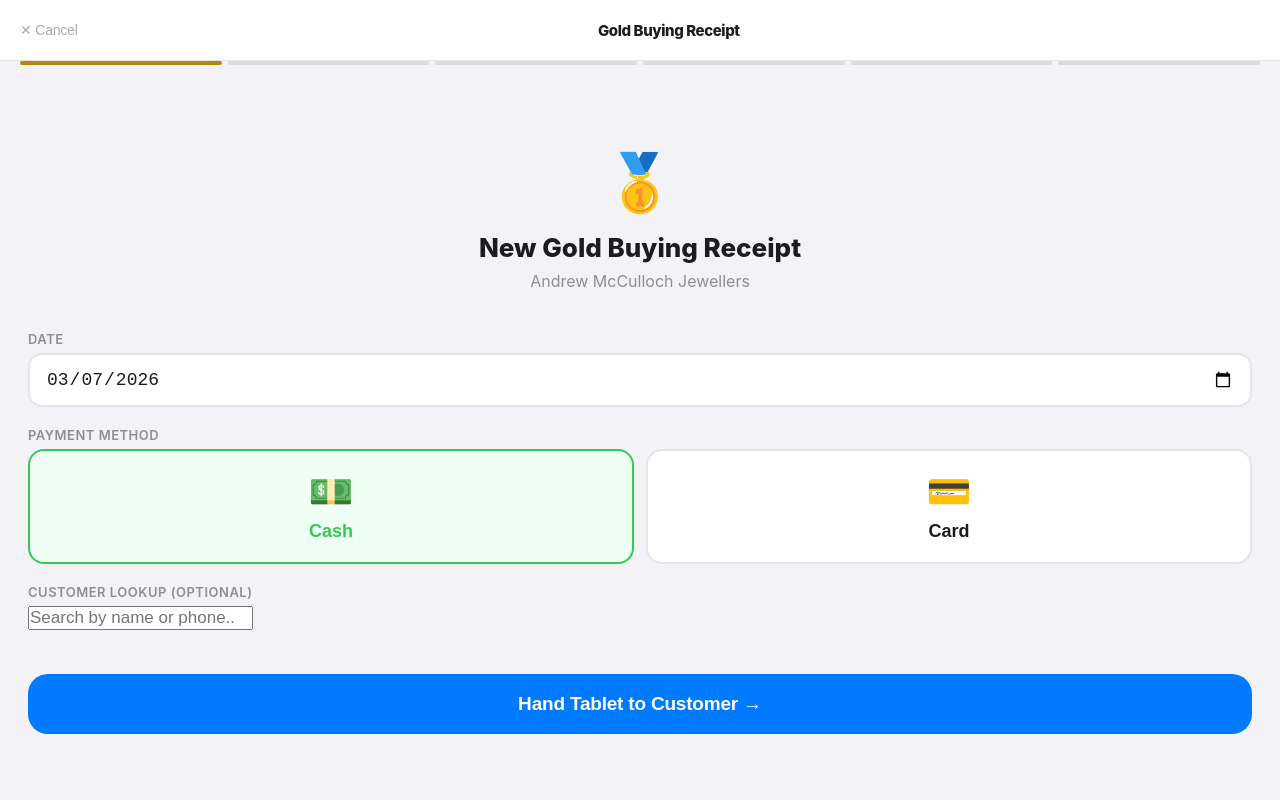
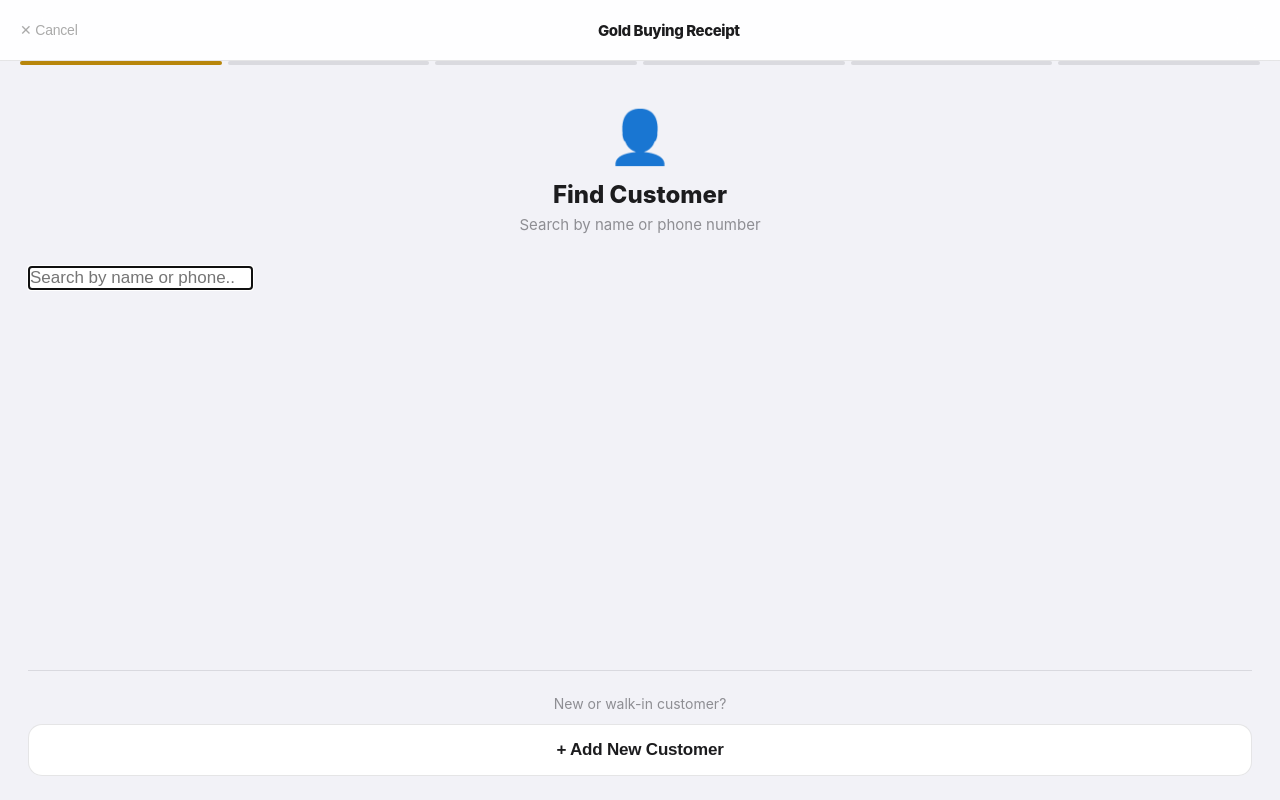
Before and after one commit to Idearigs/GBR-, a React (Vite) app in the folder client/: page /new in a window 1280 px wide. Built offline with nearby package versions, Linux system fonts and the light colour scheme; sample sign-in values are in the browser's storage.

Commit message:
feat: replace customer lookup in receipt wizard with dedicated find/new customer steps

```diff
--- a/client/src/pages/NewReceipt.tsx
+++ b/client/src/pages/NewReceipt.tsx
@@ -2,6 +2,8 @@ import React, { useState, useRef, useEffect, useCallback } from 'react';
 import { useNavigate } from 'react-router-dom';
 import { createReceipt, updateReceipt, sendSMS, uploadIdImage, getIdImageUrl, searchCustomers } from '../api';
 import type { ReceiptItem } from '../types';
+
+type Step = 'find-customer' | 'new-customer' | 'receipt' | 'id' | 'items' | 'sign' | 'done';
 
 // ──────────────────────────────────────────────────────
 // Toast hook
@@ -17,38 +19,140 @@ function useToast() {
 }
 
 // ──────────────────────────────────────────────────────
-// Step 0 — Owner starts (auto date + receipt no)
+// Step 0 — Owner: Find existing customer
 // ──────────────────────────────────────────────────────
-function StepStart({ date, onDateChange, paymentMethod, onPaymentChange, onNext, onCustomerSelect }: {
+function StepFindCustomer({ onSelect, onNewCustomer }: {
+  onSelect: (c: { id: string; name: string; phone: string; address: string }) => void;
+  onNewCustomer: () => void;
+}) {
+  const [q, setQ] = useState('');
+  const [results, setResults] = useState<Array<{ id: string; name: string; phone: string; address: string }>>([]);
+  const [searching, setSearching] = useState(false);
+  const [selected, setSelected] = useState<{ id: string; name: string; phone: string; address: string } | null>(null);
+
+  useEffect(() => {
+    if (!q.trim()) { setResults([]); return; }
+    const t = setTimeout(async () => {
+      setSearching(true);
+      try { const res = await searchCustomers(q); setResults(res.data); }
+      catch { setResults([]); } finally { setSearching(false); }
+    }, 300);
+    return () => clearTimeout(t);
+  }, [q]);
+
+  return (
+    <div className="page" style={{ display: 'flex', flexDirection: 'column', minHeight: '70vh' }}>
+      <div style={{ textAlign: 'center', marginBottom: 32 }}>
+        <div style={{ fontSize: 52, marginBottom: 12 }}>👤</div>
+        <h2 style={{ fontSize: 24, fontWeight: 800, marginBottom: 6 }}>Find Customer</h2>
+        <p style={{ color: 'var(--grey)', fontSize: 15 }}>Search by name or phone number</p>
+      </div>
+
+      {selected ? (
+        <div style={{ background: 'var(--success-pale)', border: '2px solid var(--success)', borderRadius: 14, padding: '16px 18px', marginBottom: 20 }}>
+          <div style={{ display: 'flex', justifyContent: 'space-between', alignItems: 'flex-start' }}>
+            <div>
+              <div style={{ fontSize: 18, fontWeight: 800, color: 'var(--dark)' }}>{selected.name}</div>
+              {selected.phone && <div style={{ fontSize: 14, color: 'var(--grey)', marginTop: 3 }}>{selected.phone}</div>}
+              {selected.address && <div style={{ fontSize: 13, color: 'var(--grey)', marginTop: 2 }}>{selected.address.split('\n')[0]}</div>}
+            </div>
+            <button onClick={() => { setSelected(null); setQ(''); }} style={{ background: 'none', border: 'none', color: 'var(--grey)', fontSize: 20, cursor: 'pointer', padding: 4 }}>✕</button>
+          </div>
+          <button className="btn btn-primary btn-full mt-16" onClick={() => onSelect(selected)}>
+            Continue with {selected.name.split(' ')[0]} →
+          </button>
+        </div>
+      ) : (
+        <div className="form-group">
+          <input
+            type="search"
+            placeholder="Search by name or phone..."
+            value={q}
+            onChange={e => { setQ(e.target.value); setSelected(null); }}
+            autoFocus
+            style={{ fontSize: 17 }}
+          />
+          {searching && <div style={{ fontSize: 13, color: 'var(--grey)', padding: '6px 4px' }}>Searching...</div>}
+          {results.length > 0 && (
+            <div style={{ background: '#fff', borderRadius: 12, marginTop: 4, boxShadow: '0 4px 20px rgba(0,0,0,0.12)', overflow: 'hidden', maxHeight: 320, overflowY: 'auto' }}>
+              {results.map(c => (
+                <div key={c.id} onClick={() => { setSelected(c); setResults([]); }}
+                  style={{ padding: '14px 16px', borderBottom: '1px solid #F2F2F7', cursor: 'pointer' }}>
+                  <div style={{ fontWeight: 700, fontSize: 16 }}>{c.name}</div>
+                  {c.phone && <div style={{ fontSize: 13, color: '#8E8E93', marginTop: 2 }}>{c.phone}</div>}
+                </div>
+              ))}
+            </div>
+          )}
+          {q.trim() && !searching && results.length === 0 && (
+            <div style={{ fontSize: 14, color: 'var(--grey)', padding: '8px 4px' }}>No customers found for "{q}"</div>
+          )}
+        </div>
+      )}
+
+      <div style={{ marginTop: 'auto', paddingTop: 24, borderTop: '1px solid var(--border)' }}>
+        <p style={{ fontSize: 14, color: 'var(--grey)', textAlign: 'center', marginBottom: 12 }}>New or walk-in customer?</p>
+        <button className="btn btn-outline btn-full" onClick={onNewCustomer}>
+          + Add New Customer
+        </button>
+      </div>
+    </div>
+  );
+}
+
+// ──────────────────────────────────────────────────────
+// Step 1 — Owner: fill in new customer details
+// ──────────────────────────────────────────────────────
+function StepNewCustomer({ name, phone, address, onChange, onNext, onBack }: {
+  name: string; phone: string; address: string;
+  onChange: (f: string, v: string) => void;
+  onNext: () => void; onBack: () => void;
+}) {
+  return (
+    <div className="page">
+      <button className="btn btn-ghost" style={{ padding: '8px 0', marginBottom: 20 }} onClick={onBack}>← Back</button>
+      <h2 style={{ fontSize: 22, fontWeight: 800, marginBottom: 6 }}>New Customer</h2>
+      <p style={{ color: 'var(--grey)', fontSize: 14, marginBottom: 24 }}>Enter the customer's details</p>
+
+      <div className="form-group">
+        <label>Full Name *</label>
+        <input type="text" placeholder="e.g. John Smith" value={name}
+          onChange={e => onChange('name', e.target.value)} autoCapitalize="words" style={{ fontSize: 18 }} />
+      </div>
+      <div className="form-group">
+        <label>Phone Number</label>
+        <input type="tel" placeholder="07xxx xxxxxx" value={phone}
+          onChange={e => onChange('phone', e.target.value)} style={{ fontSize: 18 }} />
+      </div>
+      <div className="form-group">
+        <label>Address</label>
+        <textarea placeholder="Street, City, Postcode" value={address}
+          onChange={e => onChange('address', e.target.value)} style={{ fontSize: 16, minHeight: 90 }} />
+      </div>
+
+      <button className="btn btn-primary btn-full btn-lg mt-16" onClick={onNext} disabled={!name.trim()}>
+        Continue →
+      </button>
+    </div>
+  );
+}
+
+// ──────────────────────────────────────────────────────
+// Step 2 — Owner: receipt date + payment
+// ──────────────────────────────────────────────────────
+function StepStart({ date, onDateChange, paymentMethod, onPaymentChange, customerName, onNext, onBack }: {
   date: string; onDateChange: (d: string) => void;
   paymentMethod: string; onPaymentChange: (m: string) => void;
-  onNext: () => void;
-  onCustomerSelect: (c: { name: string; phone: string; address: string }) => void;
+  customerName: string;
+  onNext: () => void; onBack: () => void;
 }) {
-  const [custSearch, setCustSearch] = useState('');
-  const [custResults, setCustResults] = useState<Array<{ id: string; name: string; phone: string; address: string }>>([]);
-  const [searching, setSearching] = useState(false);
-
-  useEffect(() => {
-    if (!custSearch.trim()) { setCustResults([]); return; }
-    const t = setTimeout(async () => {
-      setSearching(true);
-      try {
-        const res = await searchCustomers(custSearch);
-        setCustResults(res.data);
-      } catch { setCustResults([]); } finally {
-        setSearching(false);
-      }
-    }, 300);
-    return () => clearTimeout(t);
-  }, [custSearch]);
-
   return (
     <div className="page" style={{ display: 'flex', flexDirection: 'column', justifyContent: 'center', minHeight: '70vh' }}>
-      <div style={{ textAlign: 'center', marginBottom: 40 }}>
-        <div style={{ fontSize: 56, marginBottom: 16 }}>🥇</div>
-        <h2 style={{ fontSize: 26, fontWeight: 800, marginBottom: 8 }}>New Gold Buying Receipt</h2>
-        <p style={{ color: 'var(--grey)', fontSize: 16 }}>Andrew McCulloch Jewellers</p>
+      <button className="btn btn-ghost" style={{ padding: '8px 0', marginBottom: 20 }} onClick={onBack}>← Back</button>
+      <div style={{ textAlign: 'center', marginBottom: 32 }}>
+        <div style={{ fontSize: 52, marginBottom: 12 }}>🥇</div>
+        <h2 style={{ fontSize: 24, fontWeight: 800, marginBottom: 6 }}>New Gold Buying Receipt</h2>
+        {customerName && <p style={{ color: 'var(--grey)', fontSize: 15 }}>Customer: <strong>{customerName}</strong></p>}
       </div>
 
       <div className="form-group">
@@ -59,58 +163,21 @@ function StepStart({ date, onDateChange, paymentMethod, onPaymentChange, onNext,
       <div className="form-group">
         <label>Payment Method</label>
         <div style={{ display: 'grid', gridTemplateColumns: '1fr 1fr', gap: 12, marginTop: 4 }}>
-          <button
-            type="button"
-            onClick={() => onPaymentChange('cash')}
-            style={{
-              padding: '20px 16px', borderRadius: 16, border: `2.5px solid ${paymentMethod === 'cash' ? 'var(--success)' : 'var(--border)'}`,
-              background: paymentMethod === 'cash' ? 'var(--success-pale)' : 'var(--surface)',
-              cursor: 'pointer', textAlign: 'center', transition: 'all 0.15s',
-            }}
-          >
+          <button type="button" onClick={() => onPaymentChange('cash')} style={{
+            padding: '20px 16px', borderRadius: 16, border: `2.5px solid ${paymentMethod === 'cash' ? 'var(--success)' : 'var(--border)'}`,
+            background: paymentMethod === 'cash' ? 'var(--success-pale)' : 'var(--surface)', cursor: 'pointer', textAlign: 'center',
+          }}>
             <div style={{ fontSize: 36, marginBottom: 8 }}>💵</div>
             <div style={{ fontSize: 18, fontWeight: 700, color: paymentMethod === 'cash' ? 'var(--success)' : 'var(--dark)' }}>Cash</div>
           </button>
-          <button
-            type="button"
-            onClick={() => onPaymentChange('card')}
-            style={{
-              padding: '20px 16px', borderRadius: 16, border: `2.5px solid ${paymentMethod === 'card' ? 'var(--info)' : 'var(--border)'}`,
-              background: paymentMethod === 'card' ? 'var(--info-pale)' : 'var(--surface)',
-              cursor: 'pointer', textAlign: 'center', transition: 'all 0.15s',
-            }}
-          >
+          <button type="button" onClick={() => onPaymentChange('card')} style={{
+            padding: '20px 16px', borderRadius: 16, border: `2.5px solid ${paymentMethod === 'card' ? 'var(--info)' : 'var(--border)'}`,
+            background: paymentMethod === 'card' ? 'var(--info-pale)' : 'var(--surface)', cursor: 'pointer', textAlign: 'center',
+          }}>
             <div style={{ fontSize: 36, marginBottom: 8 }}>💳</div>
             <div style={{ fontSize: 18, fontWeight: 700, color: paymentMethod === 'card' ? 'var(--info)' : 'var(--dark)' }}>Card</div>
           </button>
         </div>
-      </div>
-
-      {/* Customer lookup */}
-      <div className="form-group">
-        <label>Customer Lookup (optional)</label>
-        <input
-          type="search"
-          placeholder="Search by name or phone..."
-          value={custSearch}
-          onChange={e => { setCustSearch(e.target.value); }}
-          style={{ fontSize: 17 }}
-        />
-        {searching && <div style={{ fontSize: 13, color: 'var(--grey)', padding: '6px 4px' }}>Searching...</div>}
-        {custResults.length > 0 && (
-          <div style={{ background: '#fff', borderRadius: 10, marginTop: 4, boxShadow: '0 4px 20px rgba(0,0,0,0.1)', overflow: 'hidden' }}>
-            {custResults.map((c: { id: string; name: string; phone: string; address: string }) => (
-              <div
-                key={c.id}
-                onClick={() => { onCustomerSelect(c); setCustSearch(''); setCustResults([]); }}
-                style={{ padding: '12px 16px', borderBottom: '1px solid #F2F2F7', cursor: 'pointer', display: 'flex', flexDirection: 'column', gap: 2 }}
-              >
-                <span style={{ fontWeight: 700, fontSize: 15 }}>{c.name}</span>
-                {c.phone && <span style={{ fontSize: 13, color: '#8E8E93' }}>{c.phone}</span>}
-              </div>
-            ))}
-          </div>
-        )}
       </div>
 
       <button className="btn btn-primary btn-full btn-lg mt-24" onClick={onNext}>
@@ -121,76 +188,7 @@ function StepStart({ date, onDateChange, paymentMethod, onPaymentChange, onNext,
 }
 
 // ──────────────────────────────────────────────────────
-// Step 1 — Customer fills their details (large UI)
-// ──────────────────────────────────────────────────────
-function StepCustomer({
-  name, address, phone,
-  onChange, onNext, onBack
-}: {
-  name: string; address: string; phone: string;
-  onChange: (f: string, v: string) => void;
-  onNext: () => void; onBack: () => void;
-}) {
-  return (
-    <div className="customer-step page">
-      <button className="btn btn-ghost" style={{ alignSelf: 'flex-start', marginBottom: 24, padding: '8px 0' }} onClick={onBack}>
-        ← Back
-      </button>
-      <h2>Hello! 👋</h2>
-      <p>Please fill in your details below</p>
-
-      <div style={{ background: 'var(--light)', border: '1px solid var(--border)', borderRadius: 12, padding: '14px 16px', marginBottom: 20, fontSize: 13, color: 'var(--grey)', lineHeight: 1.5 }}>
-        <strong style={{ color: 'var(--dark)', display: 'block', marginBottom: 4 }}>Privacy Notice (UK GDPR)</strong>
-        Andrew McCulloch Jewellers collects your name, address, phone number, a photo of your ID, and your signature to process this transaction and meet our legal obligations. Your data is stored securely and deleted after 6 years. You have the right to request access or erasure — contact us at 0115 925 7552.
-      </div>
-
-      <div className="form-group">
-        <label>Your Full Name</label>
-        <input
-          type="text"
-          placeholder="Full name"
-          value={name}
-          onChange={e => onChange('name', e.target.value)}
-          autoCapitalize="words"
-          style={{ fontSize: 22, padding: '18px 20px' }}
-        />
-      </div>
-
-      <div className="form-group">
-        <label>Your Address</label>
-        <textarea
-          placeholder="Street, City, Postcode"
-          value={address}
-          onChange={e => onChange('address', e.target.value)}
-          style={{ fontSize: 20, padding: '16px 20px', minHeight: 120 }}
-        />
-      </div>
-
-      <div className="form-group">
-        <label>Phone Number (optional)</label>
-        <input
-          type="tel"
-          placeholder="07xxx xxxxxx"
-          value={phone}
-          onChange={e => onChange('phone', e.target.value)}
-          style={{ fontSize: 22, padding: '18px 20px' }}
-        />
-      </div>
-
-      <button
-        className="btn btn-primary btn-full btn-lg mt-16"
-        onClick={onNext}
-        disabled={!name.trim()}
-      >
-        Next →
-      </button>
-      {!name.trim() && <p style={{ textAlign: 'center', color: 'var(--grey)', marginTop: 10, fontSize: 14 }}>Please enter your name to continue</p>}
-    </div>
-  );
-}
-
-// ──────────────────────────────────────────────────────
-// Step 2 — Owner captures customer ID photo
+// Step 3 — Owner captures customer ID photo
 // ──────────────────────────────────────────────────────
 function StepIDCapture({ idImageUrl, onCapture, onNext, onBack }: {
   idImageUrl: string;
@@ -718,7 +716,7 @@ export default function NewReceipt() {
 
   const today = new Date().toISOString().split('T')[0];
 
-  const [step, setStep] = useState(0);
+  const [step, setStep] = useState<Step>('find-customer');
   const [saving, setSaving] = useState(false);
   const [savedId, setSavedId] = useState('');
   const [publicToken, setPublicToken] = useState('');
@@ -733,14 +731,14 @@ export default function NewReceipt() {
 
   const totalAmount = items.reduce((s, i) => s + i.pounds + i.pence / 100, 0);
 
-  // Step labels for progress bar (steps 0-5)
-  const stepDots = ['Start', 'Details', 'ID', 'Items', 'Sign', 'Done'];
+  // Progress bar: find-customer, receipt, id, items, sign, done
+  const stepOrder: Step[] = ['find-customer', 'receipt', 'id', 'items', 'sign', 'done'];
+  const stepIndex = stepOrder.indexOf(step === 'new-customer' ? 'find-customer' : step);
 
   const handleCustomerChange = (f: string, v: string) => {
-    setCustomer(prev => ({ ...prev, [f === 'name' ? 'name' : f === 'address' ? 'address' : 'phone']: v }));
+    setCustomer(prev => ({ ...prev, [f]: v }));
   };
 
-  // After signature — save everything to server
   const handleSignatureSave = async (dataUrl: string) => {
     setSignatureData(dataUrl);
     setSaving(true);
@@ -750,15 +748,13 @@ export default function NewReceipt() {
         customer_name: customer.name,
         customer_address: customer.address,
         customer_phone: customer.phone,
-        date,
-        items,
+        date, items,
         total_amount: totalAmount.toFixed(2),
         signature_data: dataUrl,
         id_image_url: idImageUrl,
         payment_method: paymentMethod,
         status: 'signed',
       };
-
       if (savedId) {
         data = await updateReceipt(savedId, payload);
       } else {
@@ -767,7 +763,7 @@ export default function NewReceipt() {
       setSavedId(data.id);
       setPublicToken(data.public_token || '');
       setReceiptNo(data.receipt_no);
-      setStep(5);
+      setStep('done');
     } catch (e: any) {
       toast.show(e.message || 'Save failed', 'error');
     } finally {
@@ -775,17 +771,15 @@ export default function NewReceipt() {
     }
   };
 
-  // When owner advances to items step, pre-save draft
   const handlePreSave = async () => {
-    if (savedId) { setStep(4); return; }
+    if (savedId) { setStep('sign'); return; }
     setSaving(true);
     try {
       const data = await createReceipt({
         customer_name: customer.name,
         customer_address: customer.address,
         customer_phone: customer.phone,
-        date,
-        items,
+        date, items,
         total_amount: 0,
         payment_method: paymentMethod,
         status: 'draft',
@@ -793,7 +787,7 @@ export default function NewReceipt() {
       setSavedId(data.id);
       setPublicToken(data.public_token || '');
       setReceiptNo(data.receipt_no);
-      setStep(4);
+      setStep('sign');
     } catch (e: any) {
       toast.show(e.message || 'Failed to save', 'error');
     } finally {
@@ -812,90 +806,84 @@ export default function NewReceipt() {
 
   return (
     <div className="app-shell">
-      {/* Top bar — only show on non-signature steps */}
-      {step !== 4 && (
+      {step !== 'sign' && (
         <div className="topbar no-print">
           <button className="btn btn-ghost" style={{ color: '#aaa', minHeight: 0, padding: '6px 0', fontSize: 14 }} onClick={() => navigate('/')}>
             ✕ Cancel
           </button>
           <h1 style={{ fontSize: 15 }}>Gold Buying Receipt</h1>
           <span style={{ color: 'var(--gold-light)', fontSize: 13, fontWeight: 600 }}>
-            {step < 5 && receiptNo ? `No:${receiptNo}` : ''}
+            {receiptNo ? `No:${receiptNo}` : ''}
           </span>
         </div>
       )}
 
-      {/* Progress bar */}
-      {step !== 4 && (
+      {step !== 'sign' && (
         <div className="steps-bar no-print">
-          {stepDots.map((_, i) => (
-            <div
-              key={i}
-              className={`step-dot ${i < step ? 'done' : i === step ? 'active' : ''}`}
-            />
+          {stepOrder.map((s, i) => (
+            <div key={s} className={`step-dot ${i < stepIndex ? 'done' : i === stepIndex ? 'active' : ''}`} />
           ))}
         </div>
       )}
 
-      {/* Steps */}
-      {step === 0 && (
-        <StepStart
-          date={date}
-          onDateChange={setDate}
-          paymentMethod={paymentMethod}
-          onPaymentChange={setPaymentMethod}
-          onNext={() => setStep(1)}
-          onCustomerSelect={c => setCustomer({ name: c.name, phone: c.phone, address: c.address })}
+      {step === 'find-customer' && (
+        <StepFindCustomer
+          onSelect={c => { setCustomer({ name: c.name, phone: c.phone || '', address: c.address || '' }); setStep('receipt'); }}
+          onNewCustomer={() => setStep('new-customer')}
         />
       )}
-      {step === 1 && (
-        <StepCustomer
-          name={customer.name}
-          address={customer.address}
-          phone={customer.phone}
+      {step === 'new-customer' && (
+        <StepNewCustomer
+          name={customer.name} phone={customer.phone} address={customer.address}
           onChange={handleCustomerChange}
-          onNext={() => setStep(2)}
-          onBack={() => setStep(0)}
+          onNext={() => setStep('receipt')}
+          onBack={() => setStep('find-customer')}
         />
       )}
-      {step === 2 && (
-        <StepIDCapture
-          idImageUrl={idImageUrl}
-          onCapture={setIdImageUrl}
-          onNext={() => setStep(3)}
-          onBack={() => setStep(1)}
+      {step === 'receipt' && (
+        <StepStart
+          date={date} onDateChange={setDate}
+          paymentMethod={paymentMethod} onPaymentChange={setPaymentMethod}
+          customerName={customer.name}
+          onNext={() => setStep('id')}
+          onBack={() => setStep('find-customer')}
         />
       )}
-      {step === 3 && (
-        <StepItems
-          items={items}
-          onChange={setItems}
-          onNext={handlePreSave}
-          onBack={() => setStep(2)}
+      {step === 'id' && (
+        <StepIDCapture
+          idImageUrl={idImageUrl} onCapture={setIdImageUrl}
+          onNext={() => setStep('items')}
+          onBack={() => setStep('receipt')}
         />
       )}
-      {step === 4 && (
+      {step === 'items' && (
+        <StepItems
+          items={items} onChange={setItems}
+          onNext={handlePreSave}
+          onBack={() => setStep('id')}
+        />
+      )}
+      {step === 'sign' && (
         <StepSignature
           onSave={handleSignatureSave}
-          onBack={() => setStep(3)}
+          onBack={() => setStep('items')}
         />
       )}
-      {step === 5 && savedId && (
+      {step === 'done' && savedId && (
         <StepFinalize
           receipt={{
             receipt_no: receiptNo,
             customer_name: customer.name,
             customer_address: customer.address,
             customer_phone: customer.phone,
-            date,
-            items,
+            date, items,
             total_amount: totalAmount,
             signature_data: signatureData,
             id_image_url: idImageUrl,
           }}
           receiptId={savedId}
           publicToken={publicToken}
-          onBack={() => setStep(4)}
+          onBack={() => setStep('sign')}
           onDone={() => navigate('/')}
         />
       )}
```
